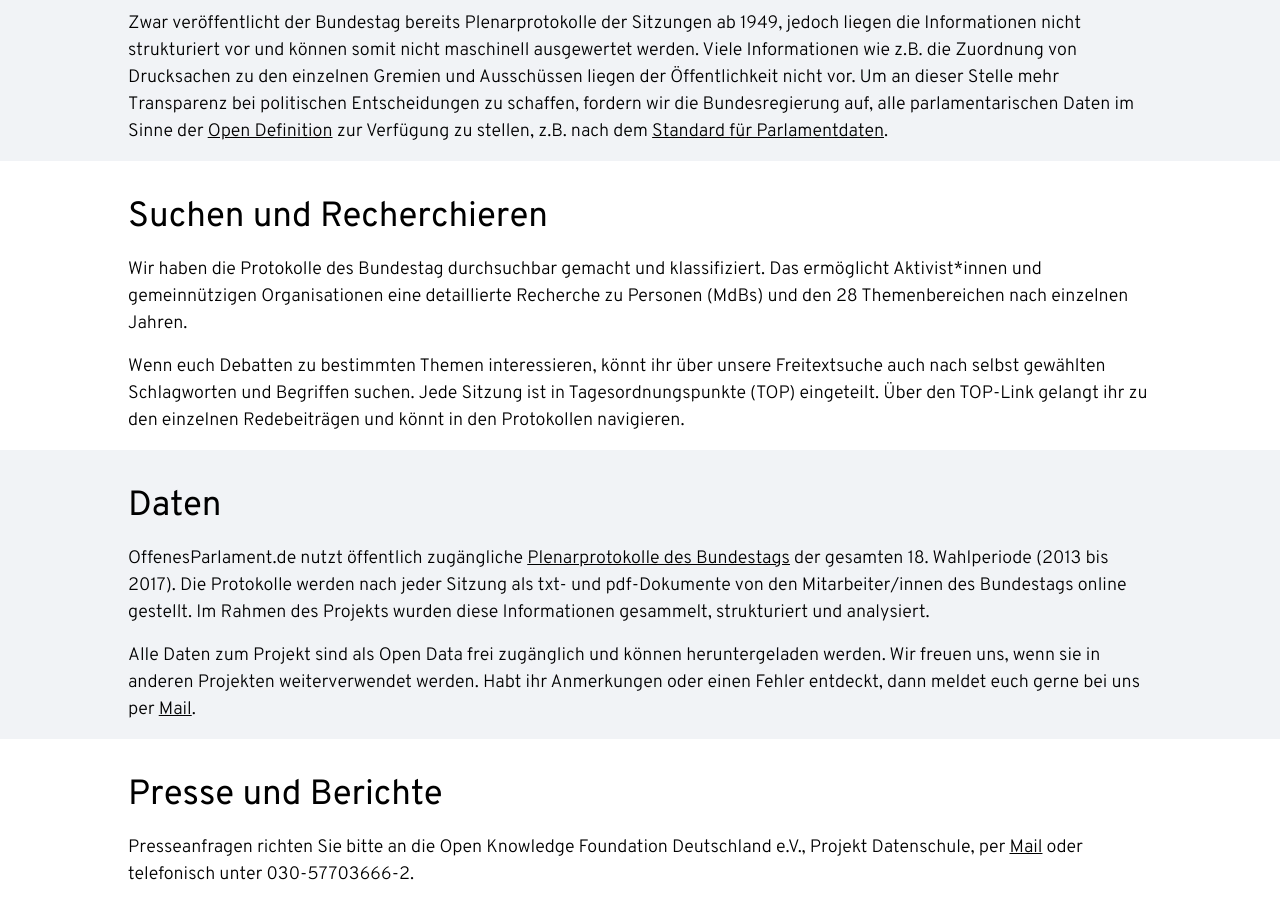
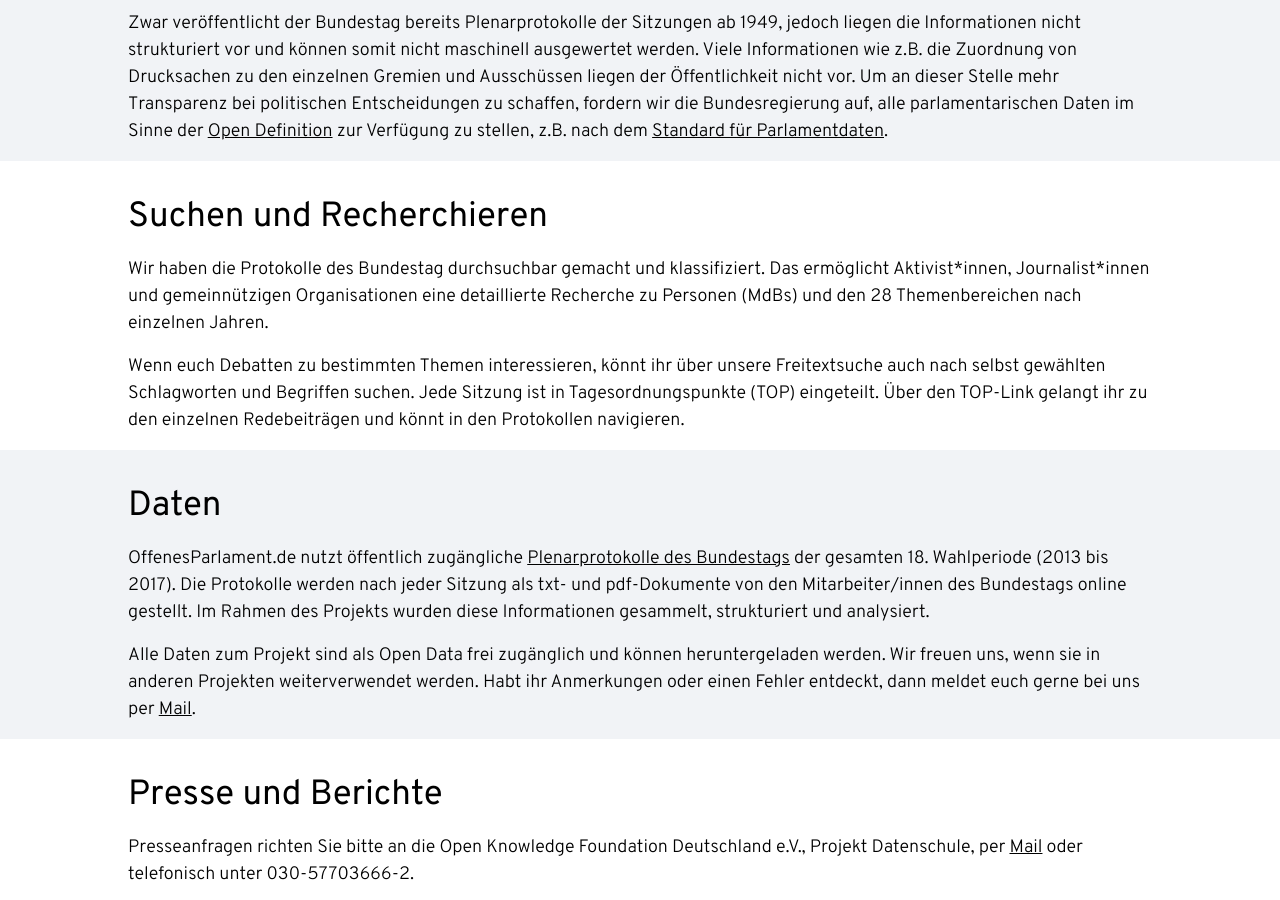
Before and after one commit to Datenschule/offenesparlament.de-frontend, a Jekyll site: the page built from index.html, in a window 1280 px wide and 900 px high, scrolled down 1107 px. Built offline with Jekyll 4.4.1, drawn with Linux system fonts in a browser that asks for light colours.

Commit message:
add text

```diff
--- a/index.html
+++ b/index.html
@@ -59,7 +59,7 @@ description: OffenesParlament sammelt Informationen über die Arbeit von Bundest
 <div class="container">
 	<div class="container-left-12">
 		<h1>Suchen und Recherchieren</h1>
-		<p>Wir haben die Protokolle des Bundestag durchsuchbar gemacht und klassifiziert. Das ermöglicht Aktivist*innen und gemeinnützigen Organisationen eine detaillierte Recherche zu Personen (MdBs) und den 28 Themenbereichen nach einzelnen Jahren.
+		<p>Wir haben die Protokolle des Bundestag durchsuchbar gemacht und klassifiziert. Das ermöglicht Aktivist*innen, Journalist*innen und gemeinnützigen Organisationen eine detaillierte Recherche zu Personen (MdBs) und den 28 Themenbereichen nach einzelnen Jahren.
 		</p>
 		<p>
 		Wenn euch Debatten zu bestimmten Themen interessieren, könnt ihr über unsere Freitextsuche auch nach selbst gewählten Schlagworten und Begriffen suchen. Jede Sitzung ist in Tagesordnungspunkte (TOP) eingeteilt. Über den TOP-Link gelangt ihr zu den einzelnen Redebeiträgen und könnt in den Protokollen navigieren.
@@ -90,6 +90,7 @@ description: OffenesParlament sammelt Informationen über die Arbeit von Bundest
 		<br>
 		oder an Parlamentwatch e.V., Boris Hekele, Geschäftsführung, per <a href="mailto:hekele@parliamentwatch.org">Mail</a> oder telefonisch unter 040-3176910-26.
 		<br>
+		<br>
 		Unsere <a href="/static/downloads/10-2017-pressemitteilung-okfde-aw-offenes-parlament.pdf">Pressemitteilung zum Download</a> (150kb).
 		</p>
 	</div>
```
